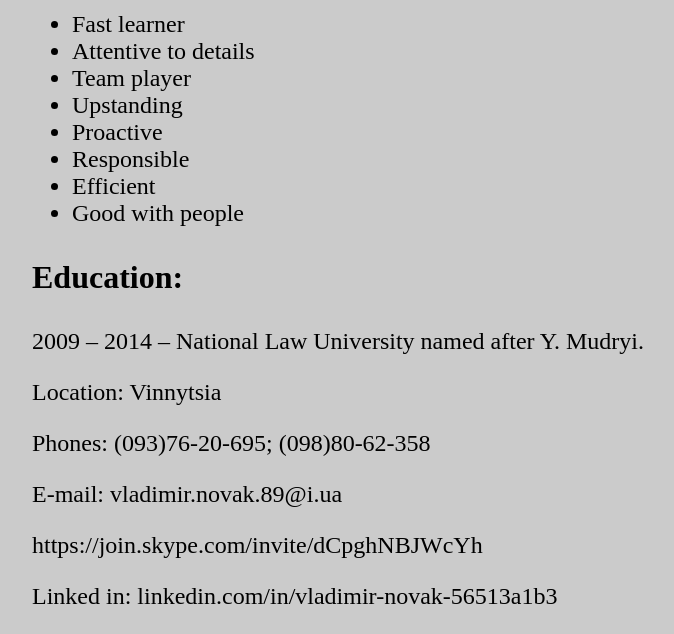
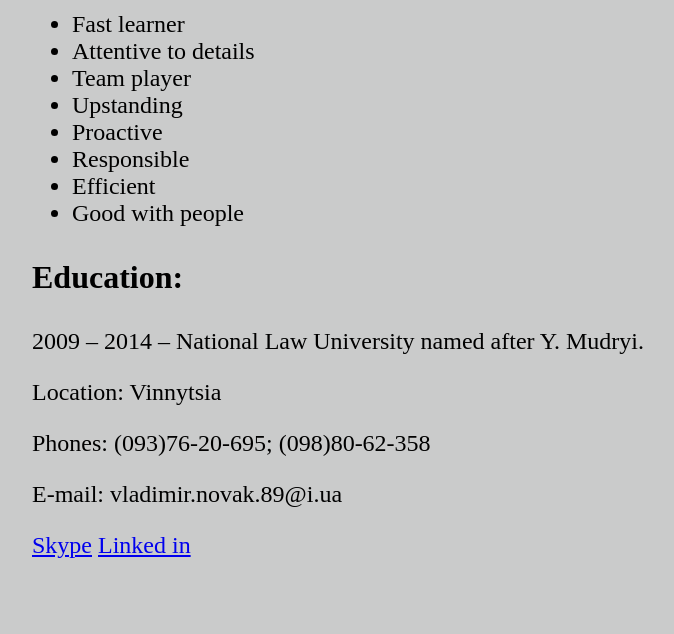
Before and after one commit to NovakVladimir/Vladimir_Novak_CV, a plain HTML site: page index.html in a window 1280 px wide. Shown: the part 717-1351 px from the top of the page, without its empty margins (96-770 px from the left). After the commit the page ends 1284 px from the top, so only its background shows below. Drawn offline with Linux system fonts and the light colour scheme; a script that the page names is missing.

Commit message:
New style

```diff
--- a/index.html
+++ b/index.html
@@ -65,8 +65,9 @@
         <p>Location: Vinnytsia</p>
         <p>Phones: (093)76-20-695; (098)80-62-358</p>
         <p>E-mail: vladimir.novak.89@i.ua</p>
-        <p>https://join.skype.com/invite/dCpghNBJWcYh</p>
-        <p>Linked in: linkedin.com/in/vladimir-novak-56513a1b3</p>
+        <a href=" https://join.skype.com/invite/dCpghNBJWcYh">Skype</a>
+        <a href="linkedin.com/in/vladimir-novak-56513a1b3">Linked in</a>
+
     </footer>
     <!-- Script -->
     <script src="script.js"></script>
--- a/style.css
+++ b/style.css
@@ -1,7 +1,7 @@
 body {
     margin-left: 10vw;
     margin-right: 10vw;
-    background-color: rgba(125,125,125, 0.4);
+    background-color: rgba(124,125,125, 0.4);
     font-size: 1.5rem;
 }
 
```
